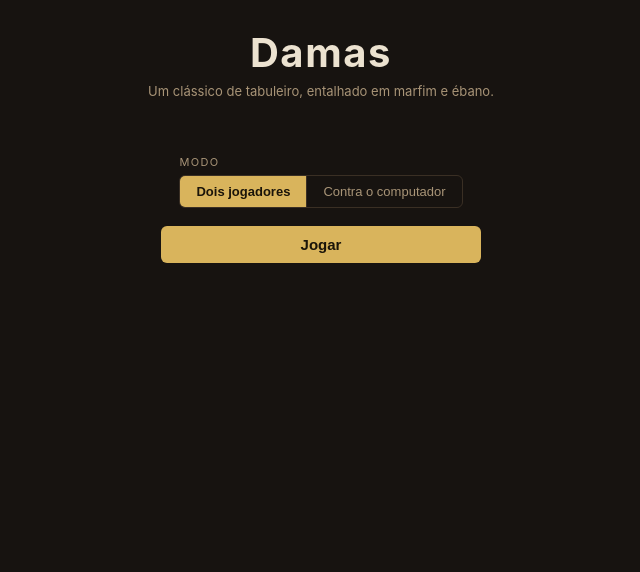
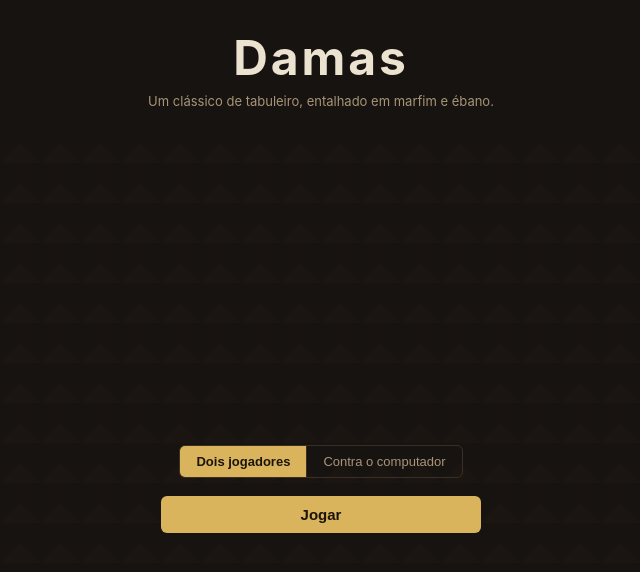
Before and after one commit to EbraimSambo/game-damas, a React (Vite) app: page / in a window 1280 px wide. Shown: the top 572 px of the page, without its empty margins (319-959 px from the left). Built offline with nearby package versions, Linux system fonts and the light colour scheme.

Commit message:
feat: update UI styles and layout for improved user experience

```diff
--- a/src/components/Controls.tsx
+++ b/src/components/Controls.tsx
@@ -19,7 +19,6 @@ export default function Controls({ mode, difficulty, onModeChange, onDifficultyC
     <section className="damas-menu">
       <div className="menu-controls">
         <div className="control-group">
-          <span className="control-label">Modo</span>
           <div className="segmented">
             <button
               className={mode === "pvp" ? "active" : ""}
--- a/src/styles/damas.css
+++ b/src/styles/damas.css
@@ -2,6 +2,7 @@ html, body, #root {
   margin: 0;
   padding: 0;
   height: 100%;
+  overflow: hidden;
   background: #171310;
 }
 
@@ -26,18 +27,19 @@ html, body, #root {
   padding: 28px 20px 40px;
   min-height: 100vh;
   box-sizing: border-box;
+  overflow-x: hidden;
 }
 .damas-root *, .damas-root *::before, .damas-root *::after { box-sizing: border-box; }
 
-.damas-header { text-align: center; margin-bottom: 16px; }
+.damas-header { text-align: center; }
 .damas-header h1 {
-  font-size: 40px;
+  font-size: 48px;
   font-weight: 700;
-  letter-spacing: 0.04em;
-  margin: 0;
+  letter-spacing: 0.06em;
+  margin: 0 0 6px;
   color: var(--cream);
 }
-.damas-header p { color: var(--muted); margin: 6px 0 0; font-size: 13px; }
+.damas-header p { color: var(--muted); margin: 0 0 14px; font-size: 13px; }
 
 .control-group { display: flex; flex-direction: column; gap: 6px; }
 .control-label { font-size: 11px; text-transform: uppercase; letter-spacing: 0.12em; color: var(--muted); }
@@ -57,7 +59,20 @@ html, body, #root {
   display: flex;
   flex-direction: column;
   align-items: center;
-  padding-top: 40px;
+  justify-content: center;
+  min-height: calc(100vh - 68px);
+  max-height: calc(100vh - 68px);
+  position: relative;
+}
+.damas-menu::before {
+  content: "";
+  position: absolute;
+  inset: 0;
+  background-image:
+    linear-gradient(45deg, rgba(91,58,36,0.06) 25%, transparent 25%),
+    linear-gradient(-45deg, rgba(91,58,36,0.06) 25%, transparent 25%);
+  background-size: 40px 40px;
+  pointer-events: none;
 }
 .menu-controls {
   display: flex;
@@ -65,6 +80,7 @@ html, body, #root {
   align-items: center;
   gap: 18px;
   width: 320px;
+  position: relative;
 }
 .start-btn {
   background: var(--gold);
```
